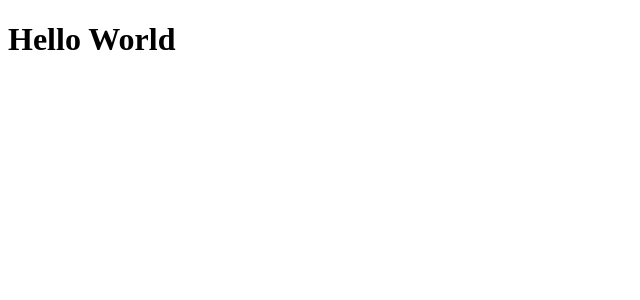
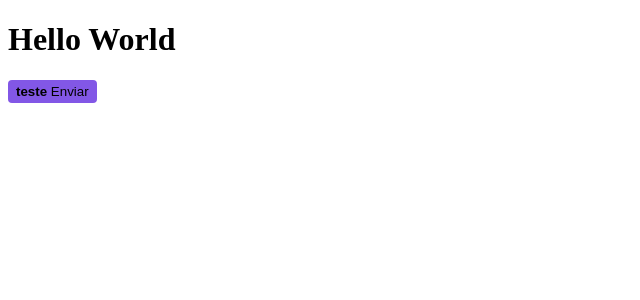
Before and after one commit to Olinadss/ignite-shop, a Next.js app: page / in a window 1280 px wide. Shown: the top 300 px of the page, without its empty margins (0-640 px from the left). Built offline with nearby package versions, Linux system fonts and the light colour scheme.

Commit message:
feat: configura o stitches

```diff
--- a/src/pages/_document.tsx
+++ b/src/pages/_document.tsx
@@ -1,3 +1,4 @@
+import { getCssText } from '@/styles'
 import { Html, Head, Main, NextScript} from 'next/document'
 
 export default function Document() {
@@ -7,6 +8,7 @@
         <link rel="preconnect" href="https://fonts.googleapis.com" />
         <link rel="preconnect" href="https://fonts.gstatic.com" crossOrigin="anonymous" />
         <link href="https://fonts.googleapis.com/css2?family=Roboto:wght@400;700&display=swap" rel="stylesheet" />
+        <style id='stitches' dangerouslySetInnerHTML={{ __html: getCssText }}/>
       </Head>
       <body>
         <Main />
--- a/src/pages/index.tsx
+++ b/src/pages/index.tsx
@@ -1,5 +1,26 @@
+import { styled } from "@/styles";
+
+
+const Button = styled('button', {
+  backgroundColor: '$rocketseat',
+  borderRadius: 4,
+  border: 0,
+  padding: '4px 8px',
+
+  span: {
+    fontWeight: 'bold'
+  },
+
+  '&:hover': {
+    filter: 'brightness(0.8)'
+  }
+})
+
 export default function Home() {
   return (
-    <h1>Hello World</h1>
+    <>
+      <h1>Hello World</h1>
+      <Button><span>teste</span> Enviar</Button>
+    </>
   );
 }
--- /dev/null
+++ b/src/styles/index.ts
@@ -0,0 +1,17 @@
+import { createStitches} from '@stitches/react'
+
+export const {
+  config,
+  styled,
+  css,
+  globalCss,
+  keyframes,
+  getCssText,
+  createTheme
+} = createStitches({
+  theme: {
+    colors: {
+      rocketseat: '#8257e6'
+    }
+  }
+})
```
Also changed, not shown: package.json (+5 -4 lines), 1 other file (tests, documents, lock files or other folders).
